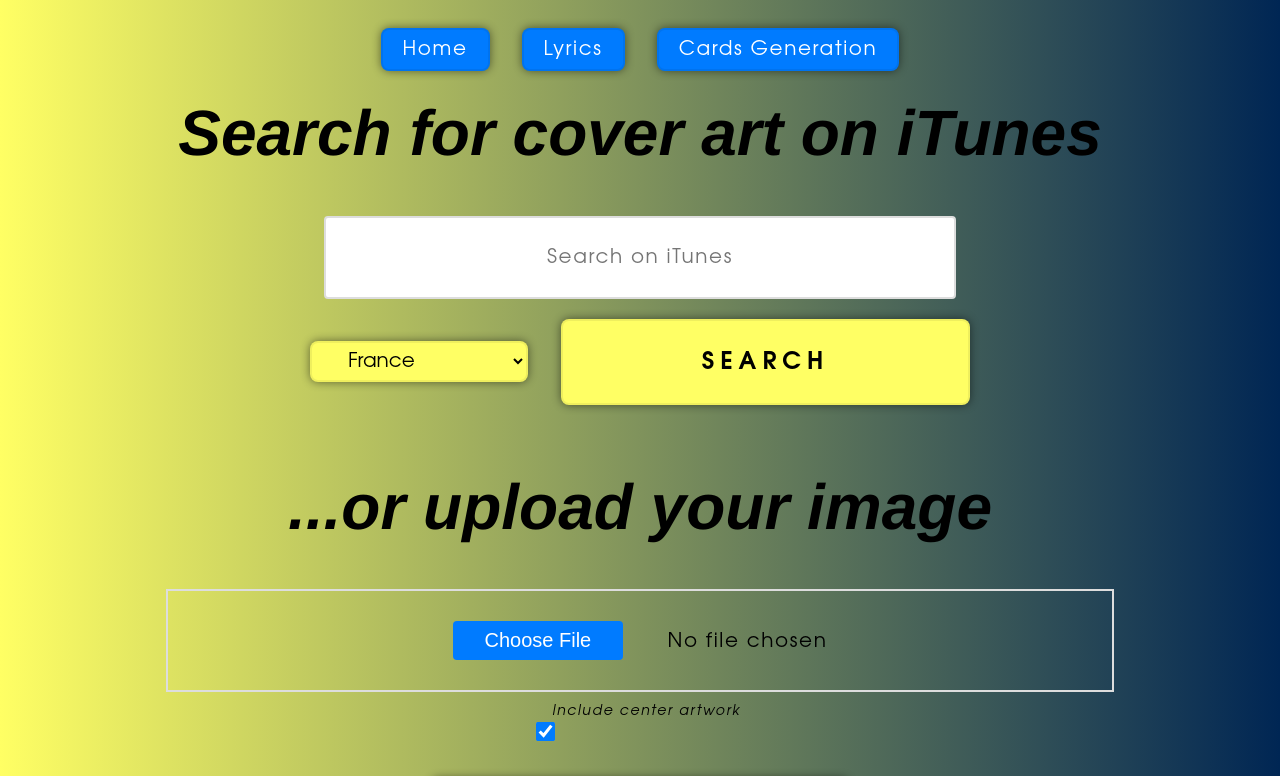
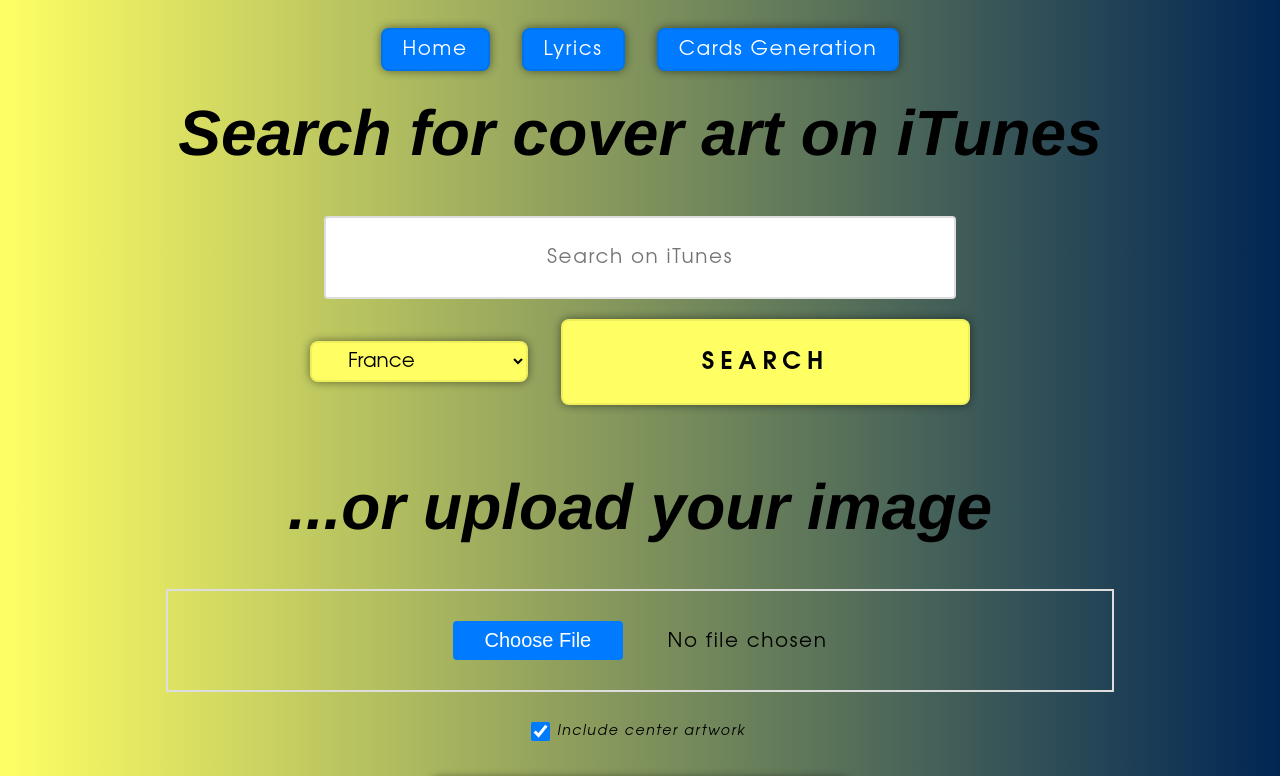
Before and after one commit to Thomas-Fernandes/GTFR-CG, a React (Vite) app in the folder front-end/: page /artwork-generation in a window 1280 px wide. Shown: the top 776 px of the page. Built offline with nearby package versions, Linux system fonts and the light colour scheme.

Commit message:
[100] adjust general checkbox style

```diff
--- a/front-end/src/App.css
+++ b/front-end/src/App.css
@@ -343,7 +343,9 @@
     }
 }
 .checkbox {
+    align-items: center;
     flex-direction: row;
+    gap: .5rem;
 
     &:hover {
         cursor: pointer;
@@ -351,7 +353,7 @@
     }
 
     input[type="checkbox"] {
-        margin: 0 10px 0 0;
+        margin: 0 auto;
         transform: scale(1.5);
         accent-color: #007BFF;
         transition: 0.5s;
```
